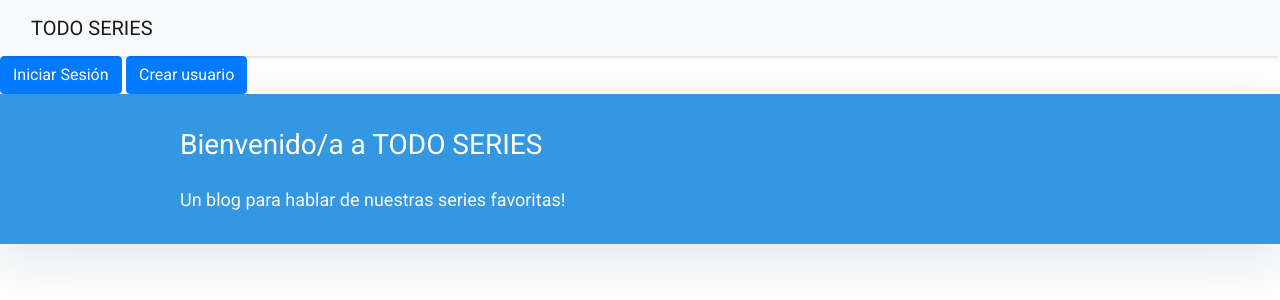
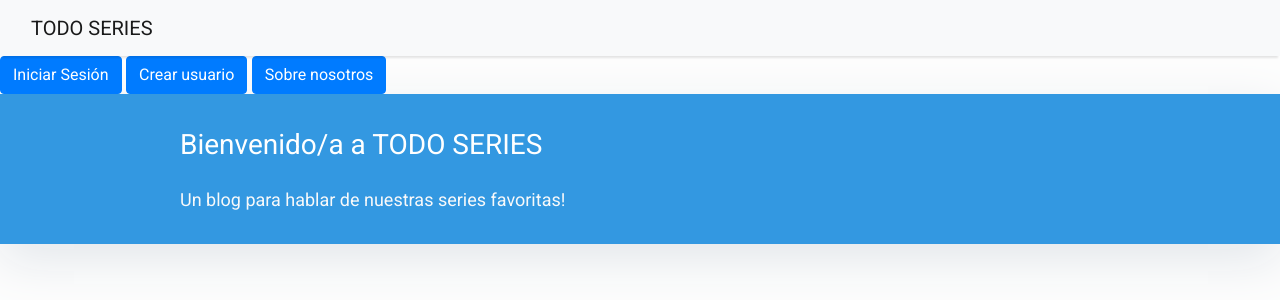
Before and after one commit to FernandoDallaRosa/ProyectoFinalCoder-DallaRosa-Masn-Poliseno, a Django app: page / in a window 1280 px wide. Shown: the top 300 px of the page. Run offline with Django 4.2, Linux system fonts and the light colour scheme; data that the repository does not hold is empty; some libraries are stand-ins or nearby versions.

Commit message:
Boton para el about

```diff
--- a/templates/index.html
+++ b/templates/index.html
@@ -19,9 +19,11 @@
   <a href="{% url 'blog_logout' %}"class="btn btn-primary">Cerrar Sesión</a>
   <a href="{% url 'blog_create' %}"class="btn btn-primary">Publicar blog</a>
   <a href="{% url 'blogger_profile' user.id %}"class="btn btn-primary">Perfil {{user.username}}</a>
+  <a href="{% url 'about' %}"class="btn btn-primary">Sobre nosotros</a>
 {% else %}
   <a href="{% url 'blog_login' %}" class="btn btn-primary">Iniciar Sesión </a>
   <a href="{% url 'blogger_signup' %}" class="btn btn-primary">Crear usuario </a>
+  <a href="{% url 'about' %}"class="btn btn-primary">Sobre nosotros</a>
 {% endif %}
 
 <header class="masthead">
```
Also changed, not shown: blog/views.py (line endings or trailing spaces), media/avatars/obi-wan-kenobi.jpg (added).
